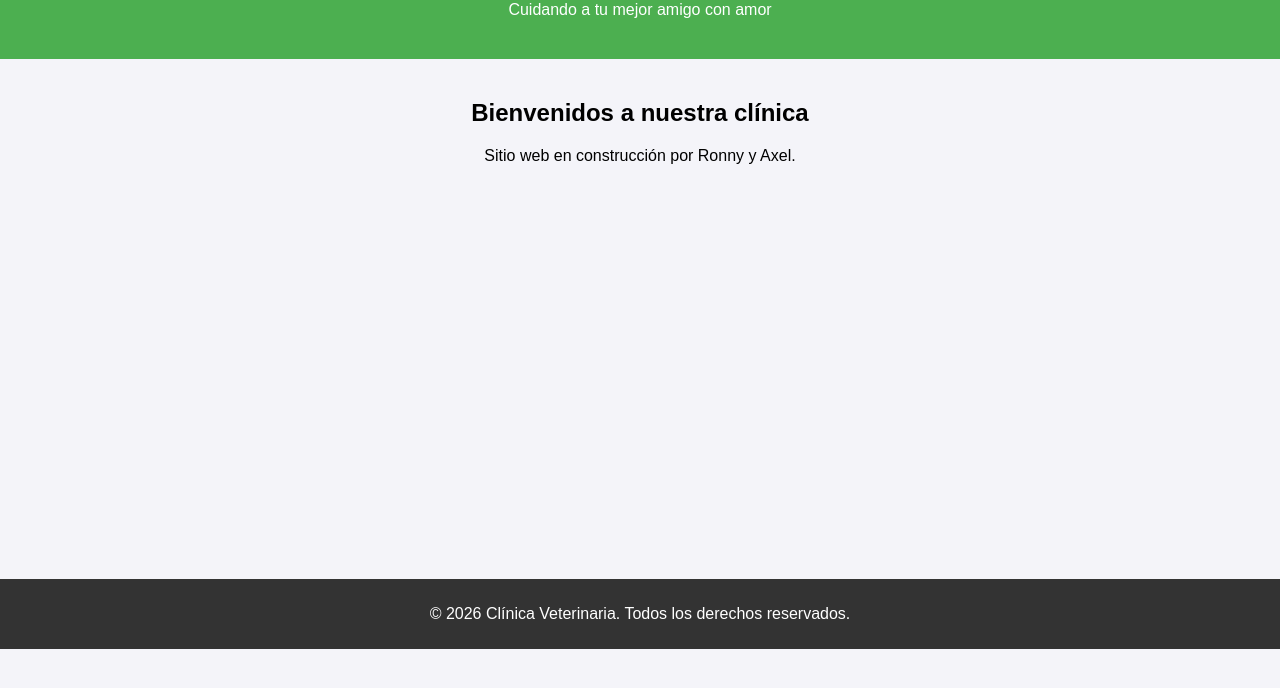
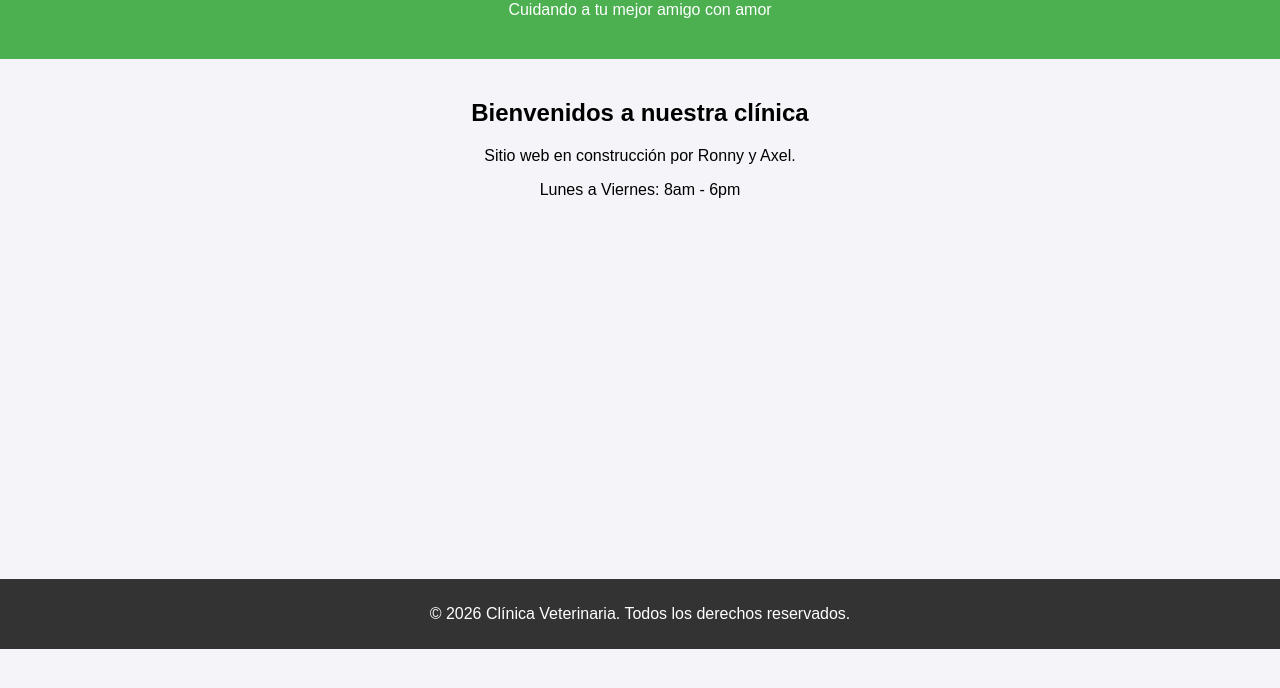
Before and after one commit to ronnyjejeje-bit/proyecto-veterinaria, a plain HTML site: page index.html in a window 1280 px wide. Shown: the part 104-792 px from the top of the page. Drawn offline with Linux system fonts and the light colour scheme.

Commit message:
Agrega horarios de atención

```diff
--- a/index.html
+++ b/index.html
@@ -41,7 +41,7 @@
         <h2>Bienvenidos a nuestra clínica</h2>
         <p>Sitio web en construcción por Ronny y Axel.</p>
         <!-- Aquí Axel puede agregar servicios luego -->
-        <!-- Aquí Ronny puede agregar horarios luego -->
+        <p>Lunes a Viernes: 8am - 6pm</p>
     </main>
 
     <footer>
```
